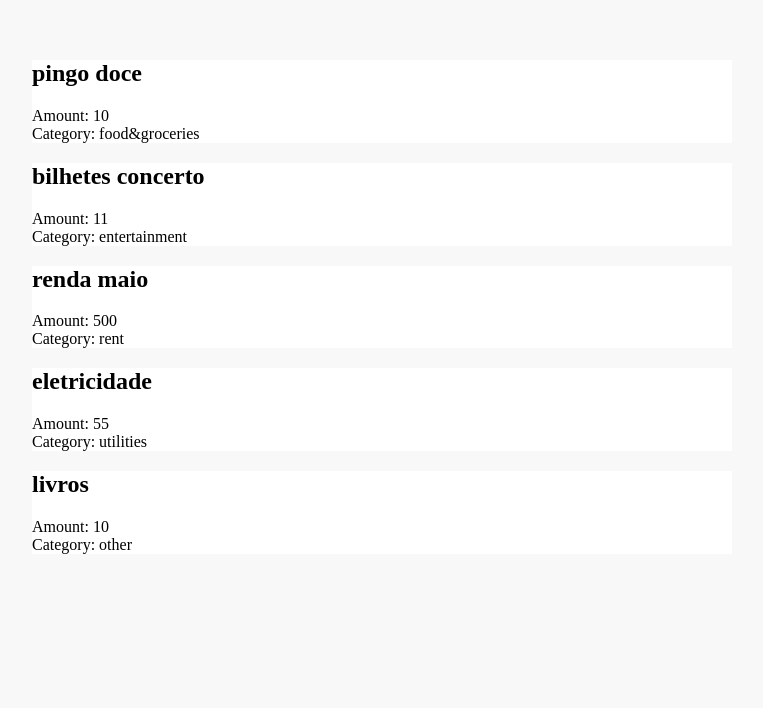
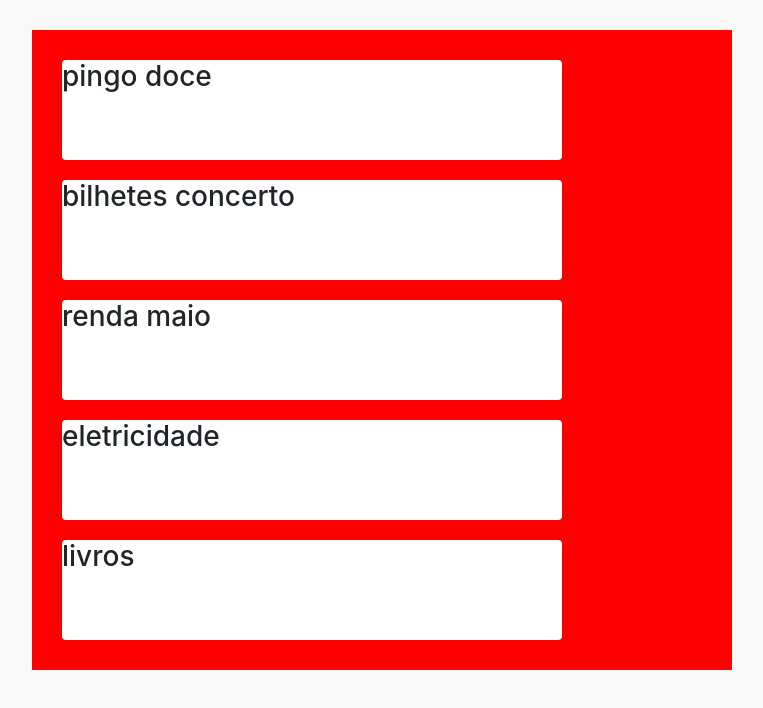
Before and after one commit to anansilva/billy-angular, an Angular app: page / in a window 1280 px wide. Shown: the top 708 px of the page, without its empty margins (258-1021 px from the left). Built offline with nearby package versions, Linux system fonts and the light colour scheme.

Commit message:
Styling with bootstrap

```diff
--- a/angular.json
+++ b/angular.json
@@ -27,9 +27,13 @@
               "src/assets"
             ],
             "styles": [
-              "src/styles.scss"
+              "src/styles.scss",
+              "node_modules/bootstrap/dist/css/bootstrap.min.css"
             ],
-            "scripts": [],
+            "scripts": [
+              "./node_modules/jquery/dist/jquery.min.js",
+              "./node_modules/bootstrap/dist/js/bootstrap.min.js"
+            ],
             "es5BrowserSupport": true
           },
           "configurations": {
--- a/package.json
+++ b/package.json
@@ -21,6 +21,7 @@
     "@angular/router": "~7.2.0",
     "bootstrap": "^4.3.1",
     "core-js": "^2.5.4",
+    "jquery": "^3.4.0",
     "rxjs": "~6.3.3",
     "tslib": "^1.9.0",
     "zone.js": "~0.8.26"
--- a/src/app/expenses/expense-thumbnail.component.ts
+++ b/src/app/expenses/expense-thumbnail.component.ts
@@ -2,20 +2,8 @@
 
 @Component({
   selector: 'expense-thumbnail',
-  template: `
-  <div class="col-xs-12 col-sm-4">
-    <div class="card expense-card">
-      <h2>{{expense.description}}</h2>
-      <div>Amount: {{expense.amount}}</div>
-      <div>Category: {{expense.category}}</div>
-    </div>
-  </div>
-  `,
-  styles: [`
-    .expense-card {
-      background-color: white;
-    }
-  `]
+  templateUrl: './expense-thumbnail.html',
+  styleUrls: ['./expense-thumbnail.scss']
 })
 export class ExpenseThumbnailComponent {
   @Input() expense:any
--- /dev/null
+++ b/src/app/expenses/expense-thumbnail.html
@@ -0,0 +1,5 @@
+<div class="card expense-card">
+    <div class="card-description">
+      <h2>{{expense.description}}</h2>
+  </div>
+</div>
--- /dev/null
+++ b/src/app/expenses/expense-thumbnail.scss
@@ -0,0 +1,15 @@
+.card {
+  border: none;
+}
+
+.expense-card {
+  width: 500px;
+  height: 100px;
+  margin: 20px;
+  background-color: white;
+  box-shadow: 0 2px 20px 0 rgba(0,0,0,0.05);
+  border-radius: 4px;
+  h2 {
+    font-size: 28px;
+  }
+}
--- a/src/app/expenses/expenses-list.component.ts
+++ b/src/app/expenses/expenses-list.component.ts
@@ -3,19 +3,20 @@
 @Component({
   selector: 'expenses-list',
   template: `
-  <div class="container list-container">
-    <div class="row">
-      <expense-thumbnail *ngFor="let expense of expenses" [expense]="expense"></expense-thumbnail>
+  <div class="container card-container">
+    <div class="row justify-content-center">
+      <div class="col">
+        <expense-thumbnail *ngFor="let expense of expenses" [expense]="expense"></expense-thumbnail>
       </div>
+    </div>
     </div>
   `,
   styles: [`
-    .list-container {
+    .card-container {
       padding: 10px;
       margin: 30px auto;
       width: 700px;
-      align-content: center;
-      background-color: transparent;
+      background-color: red;
     }
   `]
 })
--- a/src/styles.scss
+++ b/src/styles.scss
@@ -1,4 +1,4 @@
 /* You can add global styles to this file, and also import other style files */
 body {
-  background-color: #F8F8F8;
+  background-color: #F8F8F8 !important;
 }
```
Also changed, not shown: 1 other file (tests, documents, lock files or other folders).
